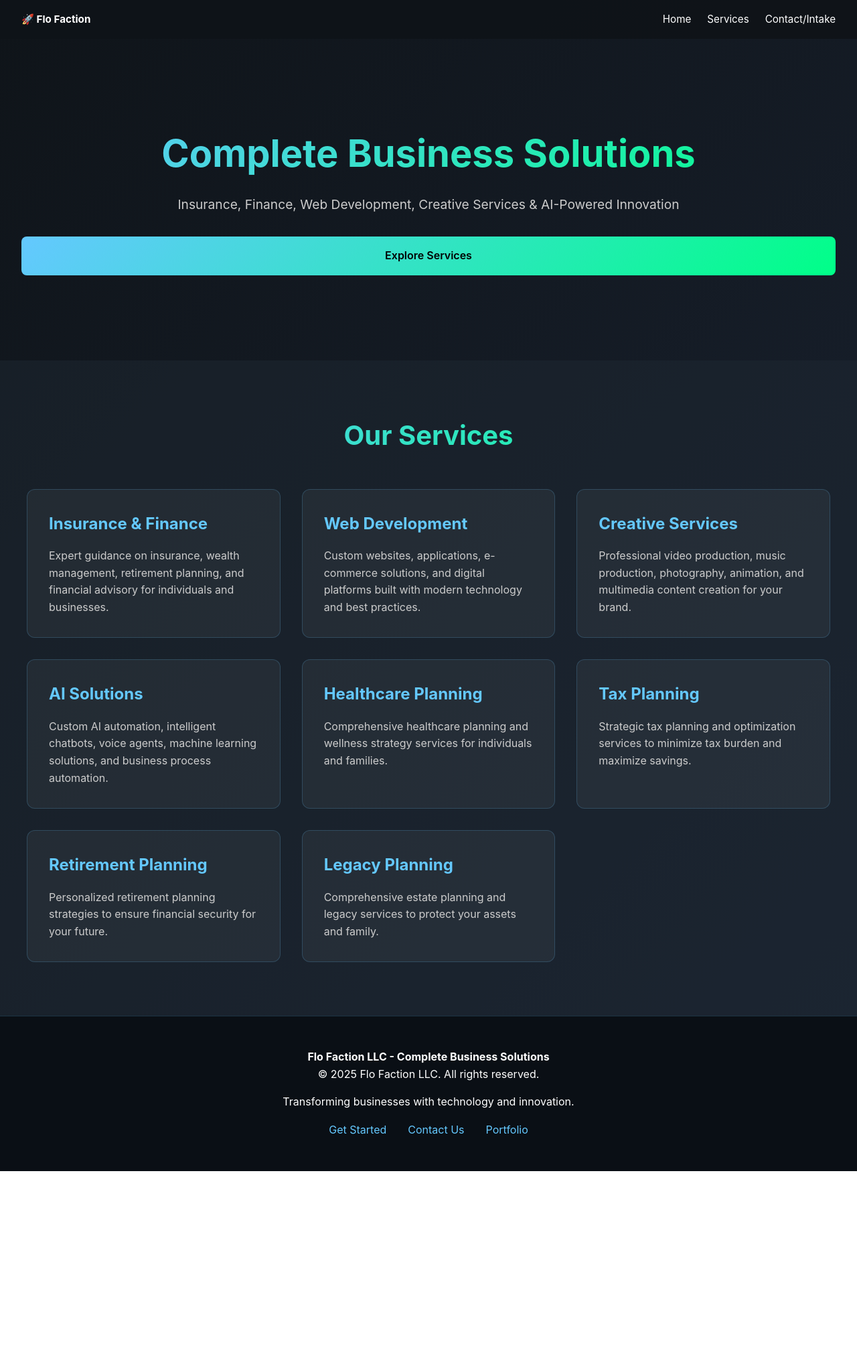
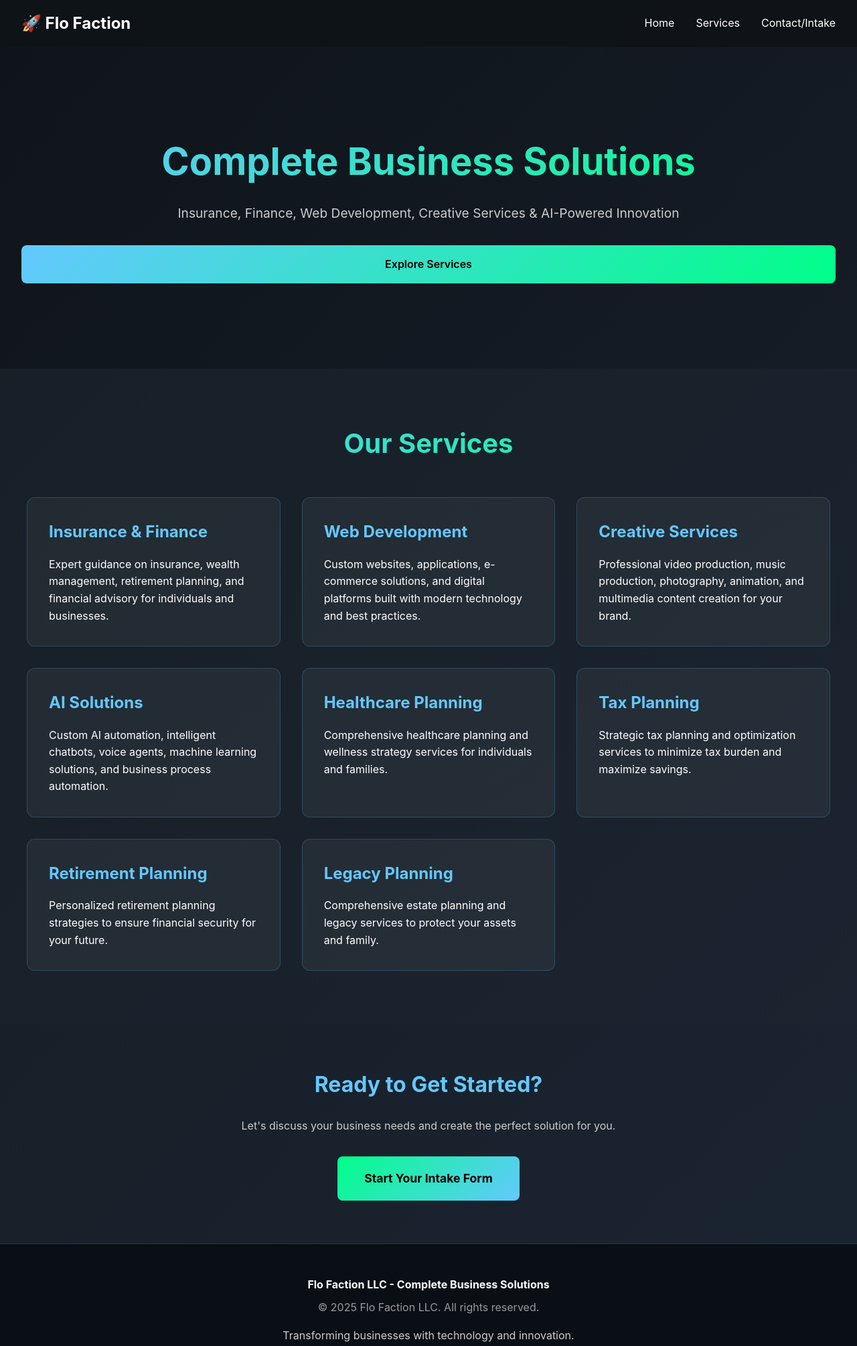
Before and after one commit to Flofactionllc/flofaction-website, a website: page public/index.html in a window 1280 px wide. Shown: the top 2009 px of the page at 67% size. Before the commit the page ends 1748 px from the top, so only its background shows below. Drawn offline with Linux system fonts and the light colour scheme; a script that the page names is missing.

Commit message:
Refactor index.html for layout and styling updates
Updated styles and structure for navigation, dropdowns, and footer. Added intake section with a button and adjusted padding.

```diff
--- a/public/index.html
+++ b/public/index.html
@@ -25,8 +25,6 @@
       position: sticky;
       top: 0;
       z-index: 100;
-      flex-wrap: wrap;
-      gap: 1rem;
     }
     .logo {
       font-size: 1.5rem;
@@ -35,28 +33,23 @@
     .logo a {
       color: #fff;
       text-decoration: none;
-      display: flex;
-      align-items: center;
-      gap: 0.5rem;
     }
     nav ul {
       display: flex;
       list-style: none;
-      gap: 1.5rem;
-      flex-wrap: wrap;
+      gap: 2rem;
     }
     nav a {
       color: #fff;
       text-decoration: none;
       transition: color 0.3s;
-      font-size: 0.95rem;
+      position: relative;
     }
     nav a:hover {
       color: #64c8ff;
     }
     .nav-dropdown {
       position: relative;
-      display: inline-block;
     }
     .dropdown-menu {
       display: none;
@@ -65,20 +58,24 @@
       top: 100%;
       left: 0;
       flex-direction: column;
-      gap: 0.5rem;
       padding: 0.5rem 0;
-      border: 1px solid rgba(100,200,255,0.2);
+      border: 1px solid rgba(100,200,255,0.3);
       border-radius: 6px;
-      min-width: 200px;
+      min-width: 220px;
       margin-top: 0.5rem;
+      box-shadow: 0 4px 12px rgba(0,0,0,0.3);
     }
     .dropdown-menu a {
-      padding: 0.6rem 1.5rem;
+      padding: 0.7rem 1.5rem;
       display: block;
       white-space: nowrap;
+      color: #fff;
+      text-decoration: none;
+      transition: background 0.2s, color 0.2s;
     }
     .dropdown-menu a:hover {
-      background: rgba(100,200,255,0.1);
+      background: rgba(100,200,255,0.15);
+      color: #64c8ff;
     }
     .nav-dropdown:hover .dropdown-menu {
       display: flex;
@@ -133,7 +130,7 @@
     }
     .services-grid {
       display: grid;
-      grid-template-columns: repeat(auto-fit, minmax(300px,1fr));
+      grid-template-columns: repeat(auto-fit, minmax(280px,1fr));
       gap: 2rem;
       max-width: 1200px;
       margin: 0 auto;
@@ -159,11 +156,35 @@
       margin-bottom: 1rem;
       font-size: 1.5rem;
     }
-    .service-card p {
-      color: #ccc;
+    .intake-section {
+      padding: 4rem 2rem;
+      background: rgba(30,40,50,0.3);
+      text-align: center;
+    }
+    .intake-section h2 {
+      font-size: 2rem;
+      margin-bottom: 1.5rem;
+      color: #64c8ff;
+    }
+    .intake-button {
+      display: inline-block;
+      background: linear-gradient(135deg, #00ff88, #64c8ff);
+      color: #000;
+      padding: 1.2rem 2.5rem;
+      border-radius: 8px;
+      text-decoration: none;
+      font-weight: 700;
+      font-size: 1.1rem;
+      transition: all 0.3s;
+      border: none;
+      cursor: pointer;
+    }
+    .intake-button:hover {
+      transform: translateY(-3px);
+      box-shadow: 0 15px 35px rgba(0,255,136,0.3);
     }
     footer {
-      padding: 2rem;
+      padding: 3rem 2rem;
       text-align: center;
       background: #0a0f15;
       border-top: 1px solid rgba(100,200,255,0.2);
@@ -172,15 +193,12 @@
       max-width: 1200px;
       margin: 0 auto;
     }
-    .footer-section {
-      margin: 1rem 0;
-    }
     .footer-links {
       display: flex;
       justify-content: center;
       gap: 2rem;
       flex-wrap: wrap;
-      margin: 1rem 0;
+      margin-top: 1.5rem;
     }
     .footer-links a {
       color: #64c8ff;
@@ -206,12 +224,12 @@
           <a href="web-development.html">Web Development</a>
           <a href="creative-services.html">Creative Services</a>
           <a href="healthcare.html">Healthcare Planning</a>
+          <a href="retirement.html">Retirement Planning</a>
           <a href="legacy.html">Legacy Planning</a>
-          <a href="music.html">Music Production</a>
-          <a href="real-estate.html">Real Estate</a>
-          <a href="retirement.html">Retirement Planning</a>
           <a href="tax.html">Tax Planning</a>
           <a href="travel.html">Travel Planning</a>
+          <a href="real-estate.html">Real Estate</a>
+          <a href="music.html">Music Production</a>
           <a href="videography.html">Videography</a>
           <a href="emergency-management.html">Emergency Management</a>
           <a href="portfolio.html">Portfolio</a>
@@ -242,7 +260,7 @@
         <h3>Creative Services</h3>
         <p>Professional video production, music production, photography, animation, and multimedia content creation for your brand.</p>
       </a>
-      <a href="#" class="service-card" onclick="openAIAgent('insurance')">
+      <a href="intake.html" class="service-card">
         <h3>AI Solutions</h3>
         <p>Custom AI automation, intelligent chatbots, voice agents, machine learning solutions, and business process automation.</p>
       </a>
@@ -265,14 +283,18 @@
     </div>
   </section>
 
+  <section class="intake-section">
+    <h2>Ready to Get Started?</h2>
+    <p style="margin-bottom: 2rem; color: #ccc;">Let's discuss your business needs and create the perfect solution for you.</p>
+    <a href="intake.html" class="intake-button">Start Your Intake Form</a>
+  </section>
+
   <footer id="contact">
     <div class="footer-content">
-      <div class="footer-section">
+      <div>
         <p><strong>Flo Faction LLC - Complete Business Solutions</strong></p>
-        <p>© 2025 Flo Faction LLC. All rights reserved.</p>
-      </div>
-      <div class="footer-section">
-        <p>Transforming businesses with technology and innovation.</p>
+        <p style="margin-top: 0.5rem; color: #999;">© 2025 Flo Faction LLC. All rights reserved.</p>
+        <p style="margin-top: 1rem; color: #ccc;">Transforming businesses with technology and innovation.</p>
       </div>
       <div class="footer-links">
         <a href="intake.html">Get Started</a>
@@ -282,7 +304,6 @@
     </div>
   </footer>
 
-  <!-- Google Analytics -->
   <script async src="https://www.googletagmanager.com/gtag/js?id=G-4EK9FLOFAC"></script>
   <script>
     window.dataLayer = window.dataLayer || [];
@@ -291,25 +312,17 @@
     gtag('config', 'G-4EK9FLOFAC');
   </script>
 
-  <!-- ElevenLabs Voice Agent Widget -->
   <script async src="https://elevenlabs.io/convai-widget/index.js"></script>
   <script>
-    function openAIAgent(serviceType) {
-      const agents = {
-        'insurance': 'agent_41O1kcageta4eqh970hcgxqcp7m1',
-        'default': 'agent_41O1kcageta4eqh970hcgxqcp7m1'
-      };
-      const agentId = agents[serviceType] || agents['default'];
-      if (window.elevenlabs && window.elevenlabs.widget) {
-        window.elevenlabs.widget.Inline({
-          agentId: agentId,
-          buttonText: 'Talk to Flo Agent'
-        });
-      }
+    window.elevenlabs = window.elevenlabs || {};
+    if (window.elevenlabs && window.elevenlabs.widget) {
+      window.elevenlabs.widget.Inline({
+        agentId: "agent_41O1kcageta4eqh970hcgxqcp7m1",
+        buttonText: "Talk to Flo Agent"
+      });
     }
   </script>
 
-  <!-- Router for navigation -->
   <script src="js/router.js"></script>
 </body>
 </html>
```
